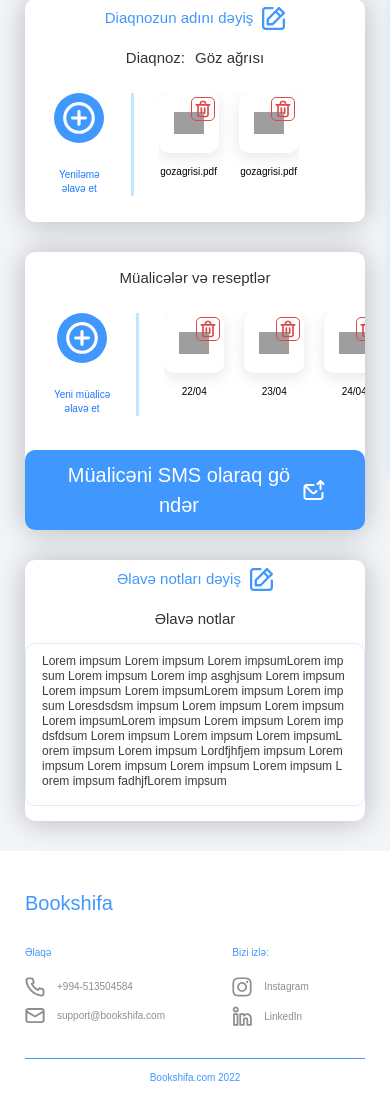
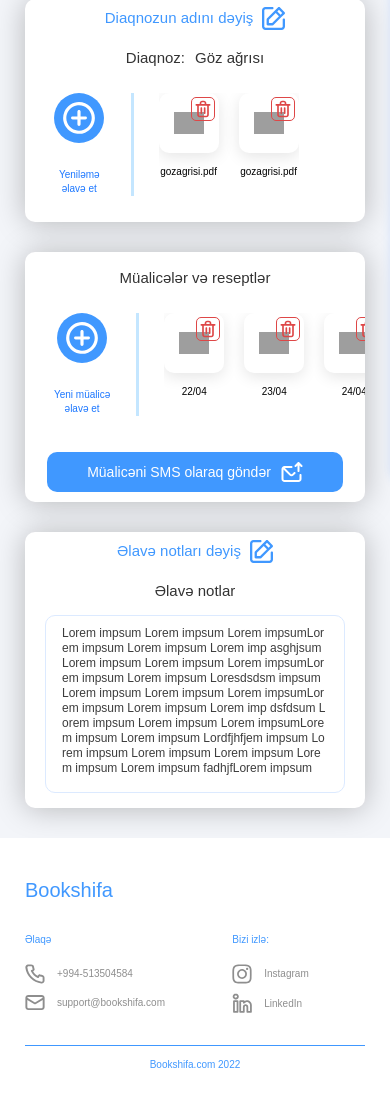
Before and after one commit to Sakhavat1996/front-bookshifa, a PHP site: page /cab-inner-diagnosis.php in a window 390 px wide. Shown: the part 359-1456 px from the top of the page. After the commit the page ends 1427 px from the top, so only its background shows below. Run offline with PHP 8.4, Linux system fonts and the light colour scheme; some libraries are stand-ins or nearby versions; some web fonts are replaced; grey boxes are pictures that could not be loaded.

Commit message:
responsive stuff

```diff
--- a/cab-inner-diagnosis.php
+++ b/cab-inner-diagnosis.php
@@ -266,7 +266,7 @@
     </form>
     <!-- addModal -->
     <form>
-        <div class="modal fade addModal" id="exampleModal" tabindex="-1" role="dialog" aria-labelledby="exampleModalLabel" aria-hidden="true">
+        <div class="modal fade addModal downloadModal" id="exampleModal" tabindex="-1" role="dialog" aria-labelledby="exampleModalLabel" aria-hidden="true">
             <div class="modal-dialog" role="document">
                 <div class="modal-content">
                     <div class="modal-header">
--- a/css/_responsive.sass
+++ b/css/_responsive.sass
@@ -74,16 +74,20 @@
                 label
                   margin: 0
 
-  .info-room
+  section
     .index-main-container
       grid-gap: 50px
       display: grid
       grid-template-columns: 1fr 1fr
+
     .inner-container
       .inner-main-box
         .inner-item
           #editcontent
-            margin: 0 30px !important
+            margin: 0 30px
+            padding: 10px 15px
+            font-size: 18px !important
+            line-height: 25px !important
 
           .item-title
             grid-gap: 5px
@@ -95,7 +99,8 @@
               margin: 5px 0 0 !important
 
           .add-notes
-            padding: 0 30px
+            padding: 10px 15px
+            margin: 0 30px
             font-size: 18px
             line-height: 25px
 
@@ -440,74 +454,80 @@
   .same-big-box
     padding: 16px 25px 30px !important
 
-  .inner-container
-    padding: 15px 0 30px
-    .edit-box
-      .same_btns
-        button
-          min-height: 40px
-          font-size: 18px
-          line-height: 22px
-
-    .inner-head
-      flex-direction: column
-      align-items: flex-start
-      grid-gap: 12px
-      .same_inner
-        font-size: 17px
-        line-height: 20px
-
-    .inner-main-box
-      grid-gap: 30px
-      .inner-item
-        grid-gap: 5px
-        #editcontent
-          font-size: 16px !important
-          line-height: 25px !important
-          padding: 10px !important
-        .item-head
-          display: flex !important
-          flex-direction: column
-          grid-gap: 15px !important
+  .info-room
+    .inner-container
+      padding: 15px 0 30px
+      .edit-box
+        .same_btns
           button
-            min-height: 40px !important
-            font-size: 18px !important
-            line-height: 22px !important
-        .add-notes
-          font-size: 16px !important
-          line-height: 20px !important
-          margin-top: 15px
-        .item-title
-          font-size: 20px
-          line-height: 24px
-
-        .pdf-container
-          grid-gap: 30px
-          .pdf-link
-            .doc-img
-              width: 100px
-              height: 100px
-              img
-                width: 50px
-
-            .doc-name
-              font-size: 15px
-              line-height: 19px
-
-        .cabinet-inner
-          grid-gap: 25px
-          align-items: flex-start
-          .add_cabinet_box
-            min-width: 180px
-            padding: 0 10px
-            .add_btn
-              font-size: 15px
-              line-height: 19px
-              .square
+            min-height: 40px
+            font-size: 18px
+            line-height: 22px
+
+      .inner-head
+        flex-direction: column
+        align-items: flex-start
+        grid-gap: 12px
+        .same_inner
+          font-size: 17px
+          line-height: 20px
+
+      .inner-main-box
+        grid-gap: 30px
+        .inner-item
+          grid-gap: 5px
+          #editcontent
+            font-size: 15px !important
+            line-height: 19px !important
+            padding: 10px !important
+            margin: 0 20px
+
+          .item-head
+            display: flex !important
+            flex-direction: column
+            grid-gap: 15px !important
+            button
+              min-height: 40px !important
+              font-size: 18px !important
+              line-height: 22px !important
+
+          .add-notes
+            padding: 10px !important
+            font-size: 15px !important
+            line-height: 19px !important
+            margin: 0 20px 0
+
+          .item-title
+            font-size: 20px
+            line-height: 24px
+
+          .pdf-container
+            grid-gap: 30px
+            .pdf-link
+              .doc-img
                 width: 100px
                 height: 100px
                 img
                   width: 50px
+
+              .doc-name
+                font-size: 15px
+                line-height: 19px
+
+          .cabinet-inner
+            grid-gap: 25px
+            align-items: flex-start
+            .add_cabinet_box
+              min-width: 180px
+              padding: 0 10px
+              .add_btn
+                font-size: 15px
+                line-height: 19px
+                .square
+                  width: 100px
+                  height: 100px
+                  img
+                    width: 50px
 
   .recept-box
     form
@@ -825,20 +880,33 @@
         grid-gap: 13px
 
     .inner-container
+      padding: 15px 0 30px
       .edit-box
         .same_btns
+          margin: 20px 0 7px
           grid-gap: 20px
           button
             font-size: 15px
             line-height: 20px
 
+      .inner-head
+        .same_inner
+          font-size: 16px
+          line-height: 20px
 
       .inner-main-box
         .inner-item
+          grid-gap: 0
+          padding: 16px 0 0
+          button.sent-sms
+            margin: 15px auto
+            font-size: 17px
+            line-height: 21px
+            min-height: 40px
           #editcontent
             margin: 15px 20px !important
             font-size: 14px !important
-            line-height: 22px !important
+            line-height: 20px !important
 
           .item-head
             padding: 0 20px !important
@@ -846,6 +914,56 @@
               font-size: 15px !important
               line-height: 20px !important
               min-height: 30px !important
+
+          .add-notes
+            padding: 25px 16px
+            font-size: 14px !important
+            line-height: 20px !important
+            margin: 15px 20px
+
+          .item-title
+            font-size: 17px
+            line-height: 20px
+
+          .pdf-container
+            grid-gap: 20px
+            .pdf-link
+              .doc-img
+                min-width: 60px
+                min-height: 60px
+                height: max-content
+                width: max-content
+                margin: 0 auto
+                grid-gap: 5px !important
+                img
+                  width: 30px
+
+                .delete
+                  &.active
+                    min-height: 15px !important
+                    font-size: 12px !important
+                    line-height: 16px !important
+
+              .doc-name
+                font-size: 13px
+                line-height: 16px
+
+          .cabinet-inner
+            .add_cabinet_box
+              min-width: 140px
+              padding: 0 10px
+              &::after
+                width: 3px
+              .add_btn
+                font-size: 13px
+                line-height: 16px
+                p
+                  padding: 0 5px
+                .square
+                  width: 70px
+                  height: 70px
+                  img
+                    width: 40px
 
   section
     .message-container
@@ -940,70 +1058,6 @@
       font-size: 15px !important
       line-height: 22px !important
       text-align: center
-
-  .inner-container
-    padding: 15px 0 30px
-    .edit-box
-      .same_btns
-        margin: 20px 0 7px
-    .inner-head
-      .same_inner
-        font-size: 16px
-        line-height: 20px
-
-    .inner-main-box
-      .inner-item
-        grid-gap: 0
-        padding: 16px 0 0
-        .add-notes
-          padding: 25px 16px
-          font-size: 14px !important
-          line-height: 18px !important
-          margin-bottom: 15px
-
-        .item-title
-          font-size: 17px
-          line-height: 20px
-
-        .pdf-container
-          grid-gap: 20px
-          .pdf-link
-            .doc-img
-              min-width: 60px
-              min-height: 60px
-              height: max-content
-              width: max-content
-              margin: 0 auto
-              grid-gap: 5px !important
-              img
-                width: 30px
-
-              .delete
-                &.active
-                  min-height: 15px !important
-                  font-size: 12px !important
-                  line-height: 16px !important
-
-            .doc-name
-              font-size: 13px
-              line-height: 16px
-
-        .cabinet-inner
-          .add_cabinet_box
-            min-width: 140px
-            padding: 0 10px
-            &::after
-              width: 3px
-            .add_btn
-              font-size: 13px
-              line-height: 16px
-              p
-                padding: 0 5px
-              .square
-                width: 70px
-                height: 70px
-                img
-                  width: 40px
 
   .recept-box
     padding: 16px 26px 19px
@@ -1536,79 +1626,84 @@
 
   .info-room
     .inner-container
+      padding-left: 25px
+      padding-right: 25px
+      .edit-box
+        .same_btns
+          display: flex
+          button
+            flex: 1
+            width: 100%
+
+      .entrance-box
+        padding: 15px
+        grid-template-columns: auto !important
+        grid-gap: 10px !important
+        p.title
+          grid-column: unset !important
+
+        .code
+          margin-top: 10px
+
+      .inner-head
+        .same_inner
+          font-size: 15px
+          line-height: 19px
+          flex-wrap: wrap
+          grid-gap: 5px
+
       .inner-main-box
         .inner-item
           #editcontent
             font-size: 12px !important
             line-height: 20px !important
 
+          button.sent-sms
+            margin: 10px auto
+            max-width: calc( 100% - 20px )
+            font-size: 14px
+            line-height: 17px
+            min-height: 30px
+
+          .add-notes
+            padding: 10px 16px 16px !important
+            font-size: 12px !important
+            line-height: 15px !important
+
+          .item-title
+            font-size: 15px
+            line-height: 19px
+
+          .pdf-container
+            .pdf-link
+              .doc-name
+                font-size: 10px
+                line-height: 14px
+              .doc-img
+                .delete
+                  &.active
+                    font-size: 10px !important
+                    line-height: 14px !important
+
+          .cabinet-inner
+            .add_cabinet_box
+              min-width: 80px
+              padding: 0 5px
+              .add_btn
+                font-size: 10px
+                line-height: 14px
+                p
+                  padding: 0 10px
+                  max-width: 80%
+                  margin: 0 auto
+                .square
+                  width: 50px
+                  height: 50px
+                  img
+                    width: 32px
+
   .index-main-container
     padding: 30px 25px
-
-  .inner-container
-    padding-left: 25px
-    padding-right: 25px
-    .edit-box
-      .same_btns
-        display: flex
-        button
-          flex: 1
-          width: 100%
-    .entrance-box
-      padding: 15px
-      grid-template-columns: auto !important
-      grid-gap: 10px !important
-      p.title
-        grid-column: unset !important
-
-      .code
-        margin-top: 10px
-
-    .inner-head
-      .same_inner
-        font-size: 15px
-        line-height: 19px
-        flex-wrap: wrap
-        grid-gap: 5px
-
-    .inner-main-box
-      .inner-item
-        .add-notes
-          padding: 10px 16px 16px !important
-          font-size: 12px !important
-          line-height: 15px !important
-
-        .item-title
-          font-size: 15px
-          line-height: 19px
-
-        .pdf-container
-          .pdf-link
-            .doc-name
-              font-size: 10px
-              line-height: 14px
-            .doc-img
-              .delete
-                &.active
-                  font-size: 10px !important
-                  line-height: 14px !important
-
-        .cabinet-inner
-          .add_cabinet_box
-            min-width: 80px
-            padding: 0 5px
-            .add_btn
-              font-size: 10px
-              line-height: 14px
-              p
-                padding: 0 10px
-                max-width: 80%
-                margin: 0 auto
-              .square
-                width: 50px
-                height: 50px
-                img
-                  width: 32px
 
   .recept-box
     padding: 16px 13px 19px
--- a/css/common.sass
+++ b/css/common.sass
@@ -74,14 +74,14 @@ button
                 +p-m
                 font-size: 20px
                 line-height: 30px
-                color: $blue
+                color: $blue2
 
             .advise
               +flex_2
               +l-m
               font-size: 15px
               line-height: 19px
-              color: $blue
+              color: $blue2
 
           .form-second
             display: grid
@@ -90,7 +90,7 @@ button
               +p-m
               font-size: 15px
               line-height: 22px
-              color: $blue
+              color: $blue2
 
             .select-box
               display: flex
@@ -100,7 +100,7 @@ button
                 +p-m
                 font-size: 25px
                 line-height: 30px
-                color: $blue
+                color: $blue2
               select
                 position: relative
                 width: 100%
@@ -122,7 +122,7 @@ button
               +p-m
               font-size: 15px
               line-height: 22px
-              color: $blue
+              color: $blue2
 
             .radio-box
               display: grid
@@ -140,7 +140,7 @@ button
                 +l-m
                 font-size: 20px
                 line-height: 25px
-                color: $blue
+                color: $blue2
                 -webkit-user-select: none
                 -moz-user-select: none
                 -ms-user-select: none
@@ -579,7 +579,7 @@ button
     line-height: 25px
     color: $white
     border-radius: 10px
-    background: $blue
+    background: $blue2
     width: max-content
     margin: 0 auto
 
@@ -714,7 +714,7 @@ form
 .modal-header
   +flex_2
   .modal-title
-    +p-r
+    +p-m
     font-size: 24px
     line-height: 36px
     color: $black2
@@ -729,7 +729,7 @@ form
     line-height: 27px
     color: $white
     border-radius: 10px
-    background: $blue
+    background: $blue2
     max-width: max-content
     margin-left: auto
 
@@ -763,7 +763,7 @@ form
     +l-m
     font-size: 20px
     line-height: 25px
-    color: $blue
+    color: $blue2
     text-align: center
 
   .img-box
@@ -782,7 +782,7 @@ form
     +flex_2
     padding: 9px
     width: 100%
-    background: $blue
+    background: $blue2
     +p-m
     font-size: 15px
     line-height: 19px
@@ -803,10 +803,10 @@ form
   padding: 55px 0 105px
   p.title-list
     +flex_2
-    +l-m
+    +p-m
     font-size: 25px
     line-height: 31px
-    color: $blue
+    color: $black2
     padding: 15px 0
 
 
@@ -814,24 +814,25 @@ form
     min-width: 150px
     min-height: 50px
     +flex_2
-    background: $blue
-    +l-m
+    background: $blue2
+    +p-r
     font-size: 20px
     line-height: 25px
     color: $white
     border-radius: 10px
   .list-add-box
     background: $white
-    flex-direction: column
+    +flex_5
+    +flex_1
     height: 180px
     box-shadow: 0px 1px 30px rgba(0, 0, 0, 0.25)
     border-radius: 10px
     padding: 27px 25px 18px
     p
-      +l-m
+      +p-m
       font-size: 20px
       line-height: 25px
-      color: $blue
+      color: $black2
   .item-list
     background: $white
     display: grid
@@ -841,10 +842,10 @@ form
     padding: 10px 40px 35px 30px
     .item-head
       +flex_1
-      +l-m
+      +p-m
       font-size: 20px
       line-height: 25px
-      color: $blue
+      color: $black2
       padding: 12.5px 0
       .same-head-box
         display: flex
@@ -856,10 +857,10 @@ form
       .diagnosis-box
         display: flex
         grid-gap: 12px
-        +l-m
+        +p-m
         font-size: 25px
         line-height: 31px
-        color: $blue
+        color: $black2
         p
           word-break: break-all
 
@@ -870,8 +871,8 @@ form
         flex: none
         +flex_2
         border-radius: 10px
-        background-color: $blue
-        +l-m
+        background-color: $blue2
+        +p-r
         font-size: 20px
         line-height: 25px
         color: $white
@@ -891,7 +892,7 @@ form
       +p-m
       font-size: 20px
       line-height: 23px
-      color: $blue
+      color: $blue2
       border-radius: 10px
       background: $white
       width: max-content
@@ -900,7 +901,7 @@ form
         background: $blue2
 
       &.cancel_btn
-        border: 1px solid $blue
+        border: 1px solid $blue2
 
 .info-room
   .inner-container
@@ -927,7 +928,7 @@ form
             word-break: break-all
 
             &.editable
-              border: 2px solid $blue
+              border: 2px solid $blue2
               color: $black
               padding: 5px 10px
               background: $blue_opacity
--- a/js/main.js
+++ b/js/main.js
@@ -192,18 +192,18 @@ var index = 0;
 $('.add-new-form').on('click',function(){
   index++;
   var label1 = $('<label />', {
-    text:'Diaqnozun adı'
+    text:'Bölmənin adı'
   });
   var inputFirst = $('<input />', {
     type : 'text',
-    placeholder:'Diaqnozun adını burda qeyd edin (məsələn, Sətəlcəm)',
+    placeholder:'Məsələn; əvvəlki xəstəliklər və s.',
     required: true
   });
   var label2 = $('<label />', {
-    text:' Diaqnozun mətni*'
+    text:' Bölmənin mətni*'
   });
   var textarea = $('<textarea />', {
-    placeholder:'Diaqnozun əsas mətni varsa onu burada yaza bilərsiniz',
+    placeholder:'Bölmənin mətnini burda qeyd edin',
     required: true
   });
   var buttonClose = $('<button />', {
```
Also changed, not shown: other parts of css/_responsive.sass (+94 -15 lines), css/_patients.sass (+12 -13 lines), css/common.css, 1 other file.
